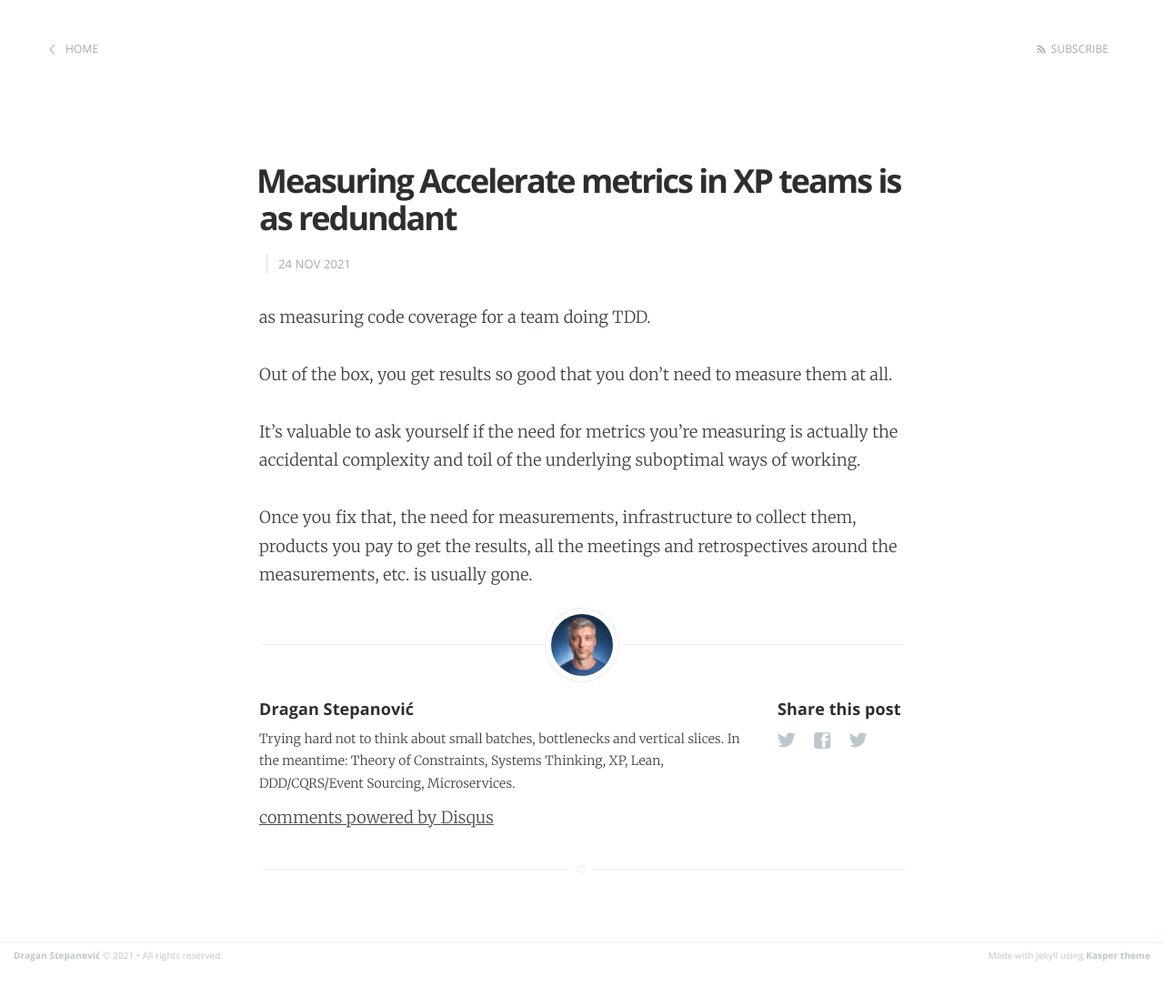
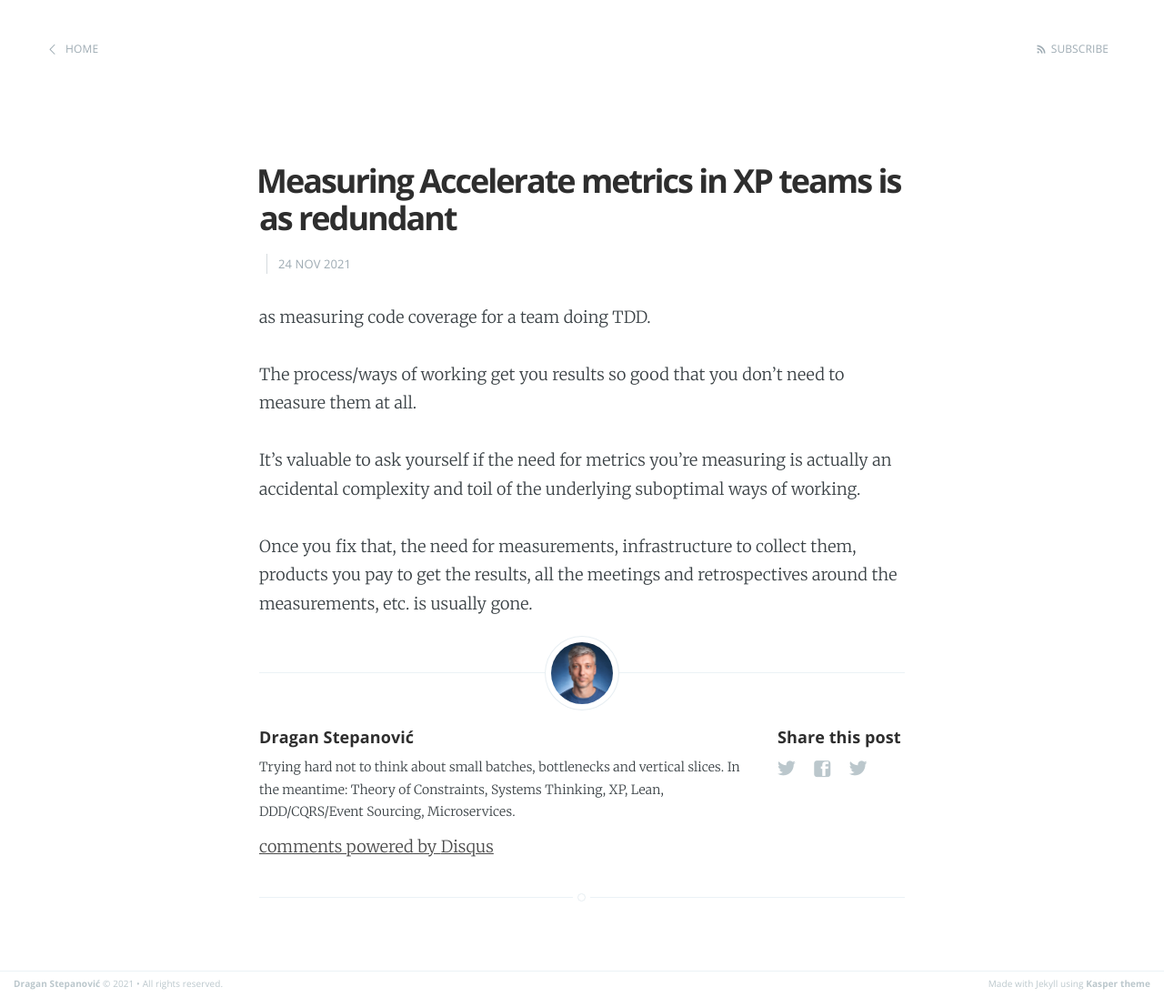
Before and after one commit to dragan-stepanovic/dragan-stepanovic.github.io, a Jekyll site: the page built from _posts/2021-11-24-accelerate-and-xp.md, in a window 1280 px wide. Shown: the whole page at 91% size. Built offline with Jekyll 4.4.1, drawn with Linux system fonts in a browser that asks for light colours; our own code applies the rules of GitHub Pages for plain Markdown files; comment, search, counter and statistics services are not loaded; before the commit the page ends 1064 px from its top, so only the background shows below that.

Commit message:
Update 2021-11-24-accelerate-and-xp.md

```diff
--- a/_posts/2021-11-24-accelerate-and-xp.md
+++ b/_posts/2021-11-24-accelerate-and-xp.md
@@ -4,8 +4,8 @@ title: Measuring Accelerate metrics in XP teams is as redundant
 
 as measuring code coverage for a team doing TDD.
 
-Out of the box, you get results so good that you don't need to measure them at all.
+The process/ways of working get you results so good that you don't need to measure them at all.
 
-It's valuable to ask yourself if the need for metrics you're measuring is actually the accidental complexity and toil of the underlying suboptimal ways of working.
+It's valuable to ask yourself if the need for metrics you're measuring is actually an accidental complexity and toil of the underlying suboptimal ways of working.
 
 Once you fix that, the need for measurements, infrastructure to collect them, products you pay to get the results, all the meetings and retrospectives around the measurements, etc. is usually gone.
```
